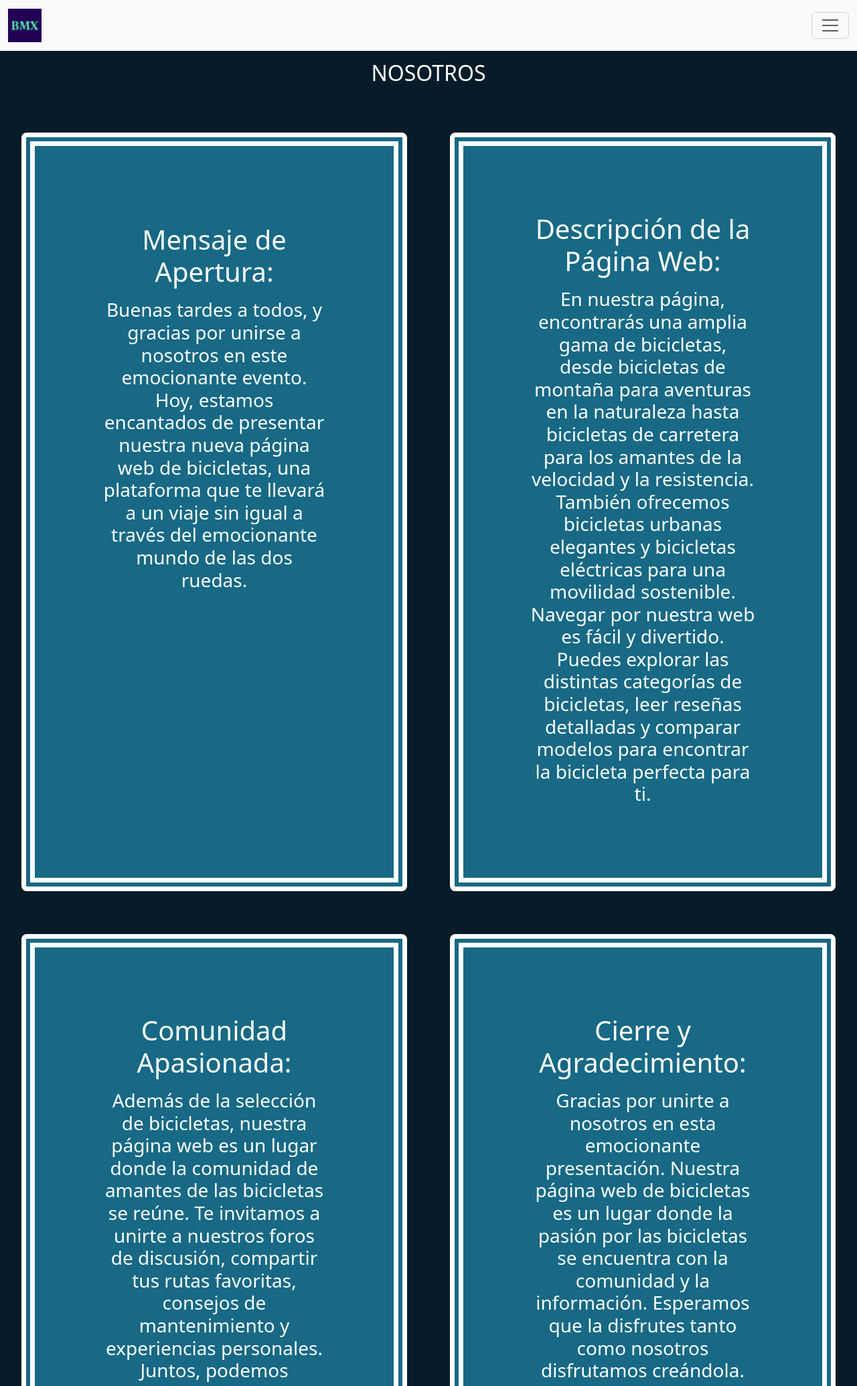
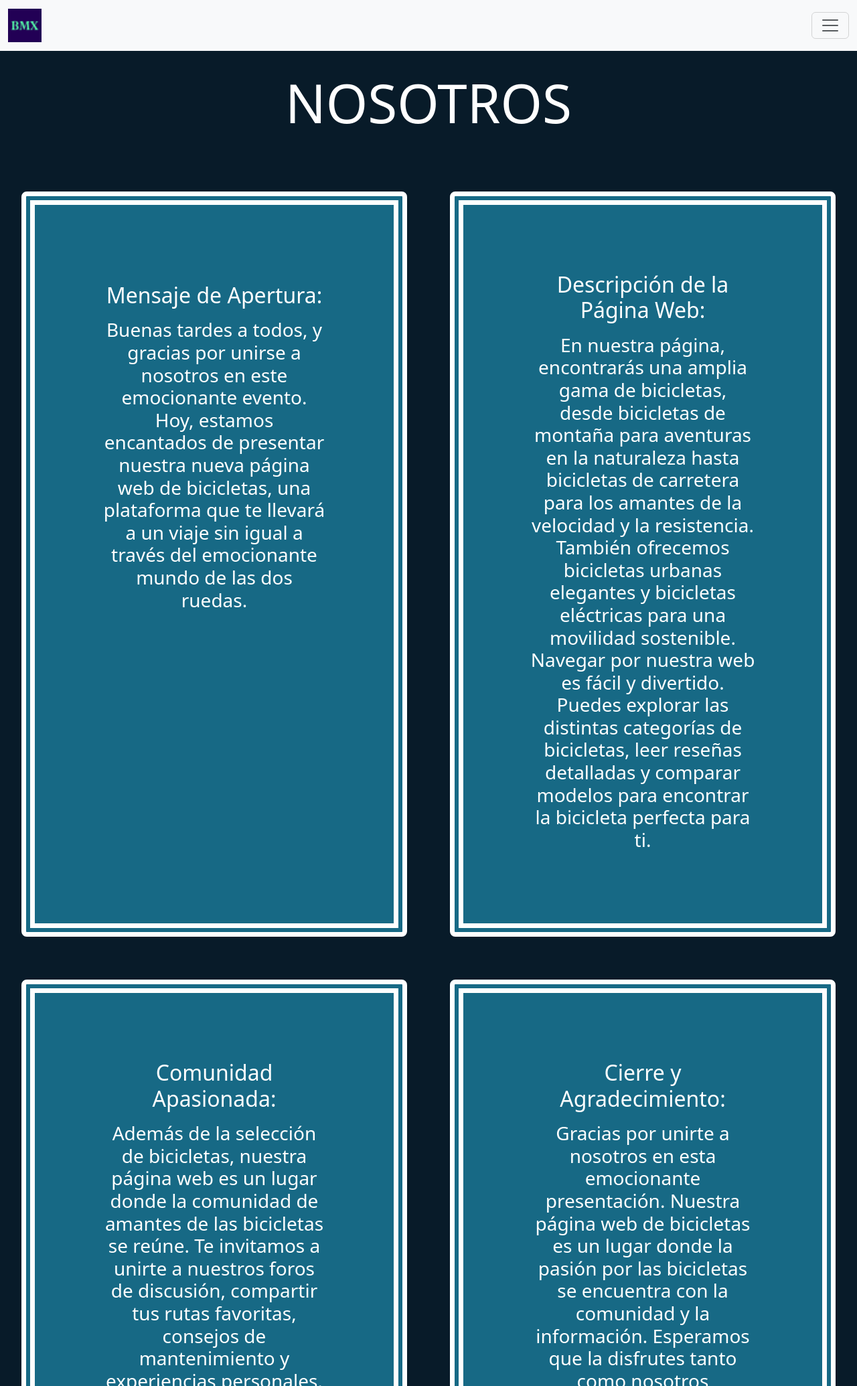
Before and after one commit to FacundoFernandez8/ejercicio, a plain HTML site: page HTML/nosotros.html in a window 1280 px wide. Shown: the top 2070 px of the page at 67% size. Drawn offline with nearby package versions, Linux system fonts and the light colour scheme.

Commit message:
solucion errores

```diff
--- a/CSS/style.css
+++ b/CSS/style.css
@@ -579,7 +579,7 @@ ul{
     border-radius: 20px;
 }
 
-.tabla-funcion h3{
+.tabla-funcion h2{
     font-size: 2rem;
     font-weight: 500;
 }
--- a/HTML/nosotros.html
+++ b/HTML/nosotros.html
@@ -47,28 +47,28 @@
       <main>
 
         <div class="inicio">
-          <h2>NOSOTROS</h2>
+          <h1>NOSOTROS</h1>
       </div>
 
         <section class="nosotros">
           <div class="mensaje">
             <p></p>
-            <h1>Mensaje de Apertura:</h1>
+            <h2>Mensaje de Apertura:</h2>
             <p></p>
             <h3>Buenas tardes a todos, y gracias por unirse a nosotros en este emocionante evento. Hoy, estamos encantados de presentar nuestra nueva página web de bicicletas, una plataforma que te llevará a un viaje sin igual a través del emocionante mundo de las dos ruedas. </h3>
           </div>
           <div class="descripcion">
-            <h1>Descripción de la Página Web:</h1>
+            <h2>Descripción de la Página Web:</h2>
             <p></p>
             <h3>En nuestra página, encontrarás una amplia gama de bicicletas, desde bicicletas de montaña para aventuras en la naturaleza hasta bicicletas de carretera para los amantes de la velocidad y la resistencia. También ofrecemos bicicletas urbanas elegantes y bicicletas eléctricas para una movilidad sostenible. Navegar por nuestra web es fácil y divertido. Puedes explorar las distintas categorías de bicicletas, leer reseñas detalladas y comparar modelos para encontrar la bicicleta perfecta para ti.</h3>
           </div>
           <div class="comunidad">
-            <h1>Comunidad Apasionada:</h1>
+            <h2>Comunidad Apasionada:</h2>
             <p></p>
             <h3>Además de la selección de bicicletas, nuestra página web es un lugar donde la comunidad de amantes de las bicicletas se reúne. Te invitamos a unirte a nuestros foros de discusión, compartir tus rutas favoritas, consejos de mantenimiento y experiencias personales. Juntos, podemos construir una comunidad apasionada que comparte la misma alegría de andar en bicicleta.</h3>
           </div>
           <div class="cierre">
-            <h1>Cierre y Agradecimiento:</h1>
+            <h2>Cierre y Agradecimiento:</h2>
             <p></p>
             <h3>Gracias por unirte a nosotros en esta emocionante presentación. Nuestra página web de bicicletas es un lugar donde la pasión por las bicicletas se encuentra con la comunidad y la información. Esperamos que la disfrutes tanto como nosotros disfrutamos creándola. ¡Es hora de darle a tus aventuras en bicicleta un nuevo comienzo! ¡Bienvenidos a nuestra página web!</h3>
           </div>
```
Also changed, not shown: HTML/contacto.html (+2 -1 lines), inicio.html (+4 -4 lines).
